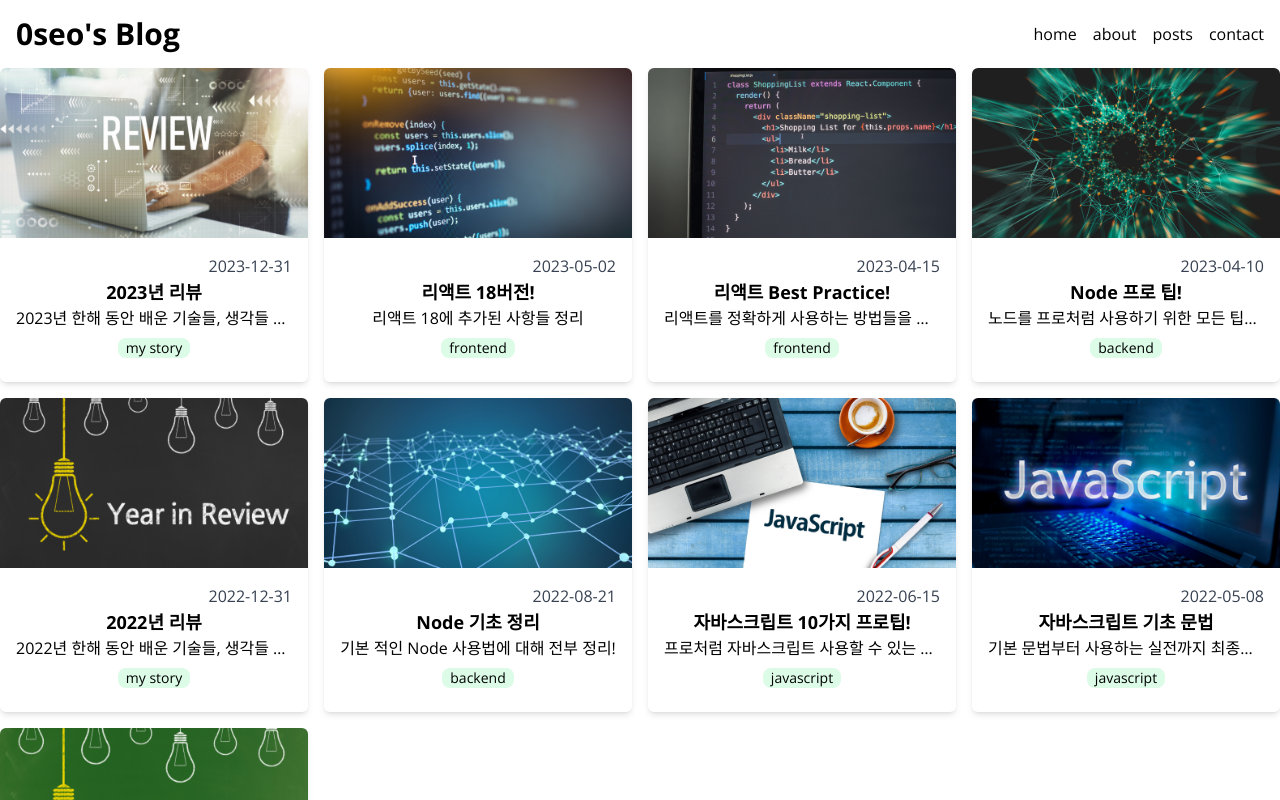
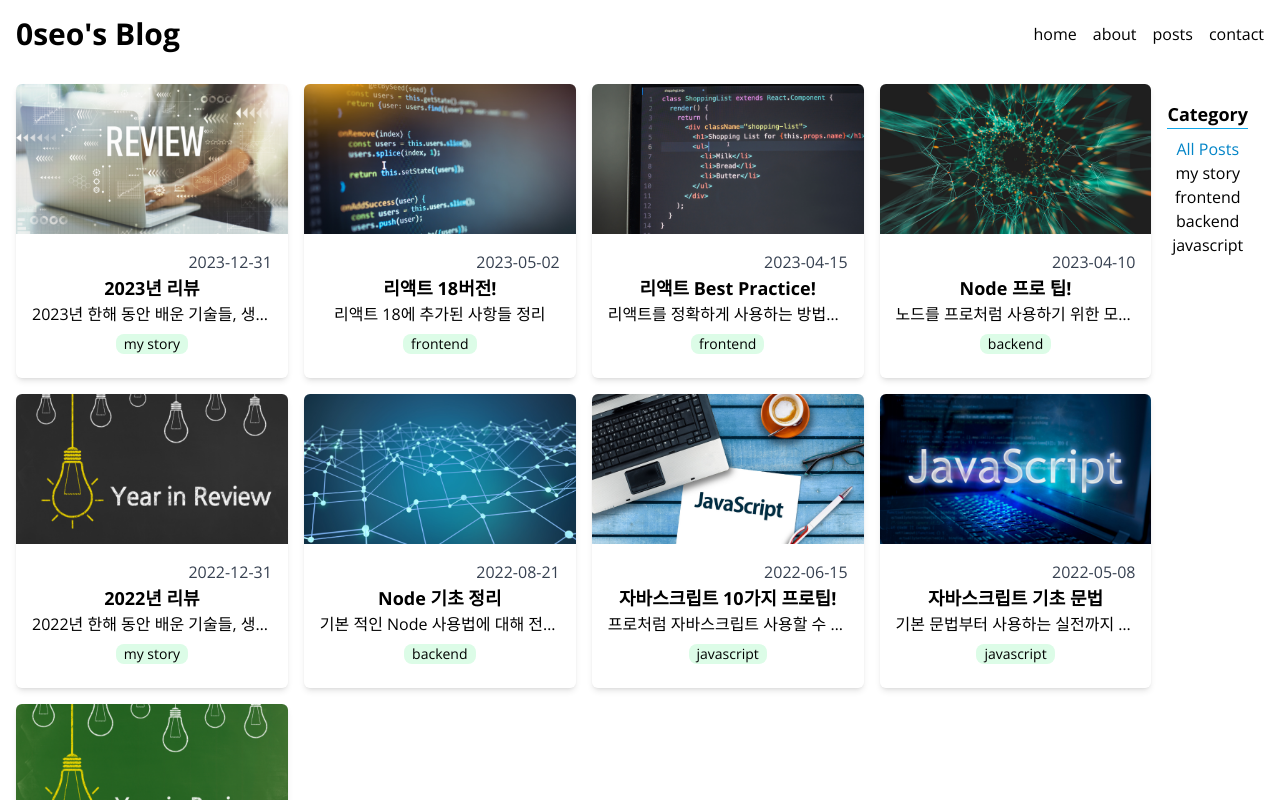
Before and after one commit to 0seo8/DreamCoding, a Next.js app in the folder blog/: page /posts in a window 1280 px wide. Built offline with nearby package versions, Linux system fonts and the light colour scheme.

Commit message:
feat: 필터가능한 포스트페이지- 스타일링

```diff
--- a/blog/src/components/Categories.tsx
+++ b/blog/src/components/Categories.tsx
@@ -8,11 +8,16 @@
 
 export default function Categories({categories, selected, onClick}:Props) {
   return (
-  <section>
-    <h2>Category</h2>
+  <section className="text-center p-4">
+    <h2 className="text-lg font-bold border-b border-sky-500 mb-2">Category</h2>
     <ul>
       {categories.map(category =>
-        <li key={category} onClick={() => onClick(category)}>{category}</li>
+        <li className={`cursor-pointer hover:text-sky-500 ${category === selected && 'text-sky-600'}`}
+            key={category}
+            onClick={() => onClick(category)}
+        >
+          {category}
+        </li>
       )}
     </ul>
   </section>
--- a/blog/src/components/FilterablePosts.tsx
+++ b/blog/src/components/FilterablePosts.tsx
@@ -16,7 +16,7 @@
   const [selected, setSelected] = useState(ALL_POSTS)
   const filtered = selected === ALL_POSTS ? posts : posts.filter(post => post.category===selected)
   return (
-  <section>
+  <section className="flex m-4">
     <PostsGrid posts={filtered} />
     <Categories
       categories={[ALL_POSTS, ...categories]}
```
